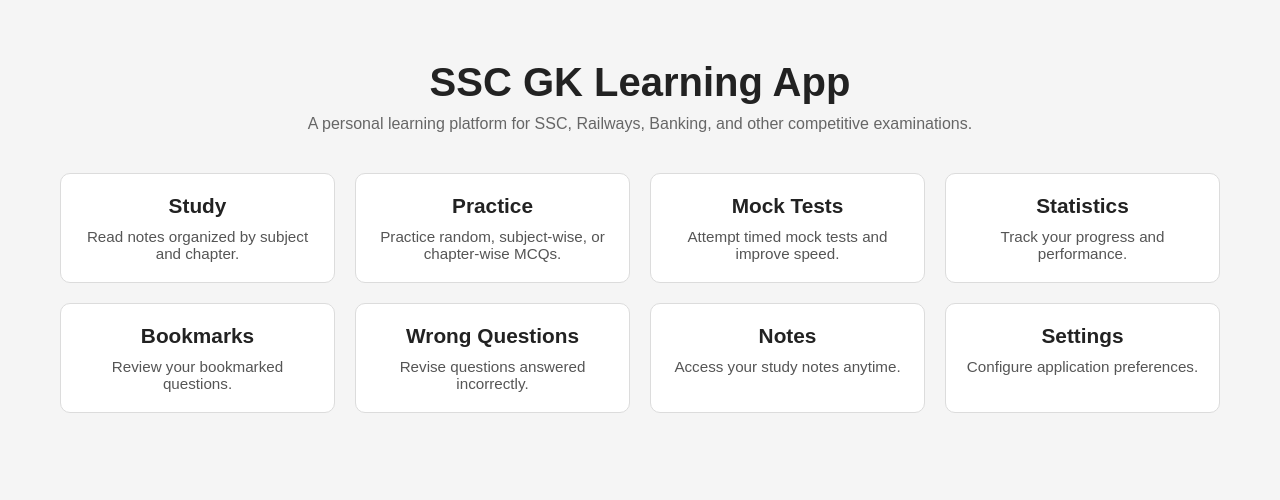
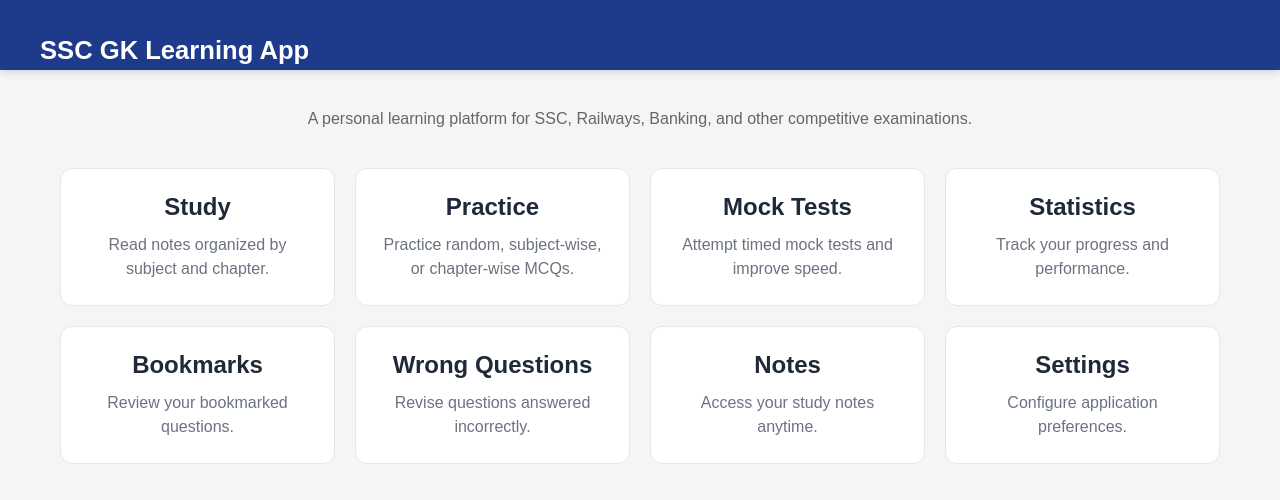
Before and after one commit to neilmathias21/ssc-gk-app, a React app in the folder frontend/: page / in a window 1280 px wide. Shown: the top 500 px of the page. Built offline with nearby package versions, Linux system fonts and the light colour scheme; the HTML template or start-up script is replaced by a standard one.

Commit message:
Add navigation bar and dashboard theme

```diff
--- a/frontend/src/components/DashboardCard/DashboardCard.css
+++ b/frontend/src/components/DashboardCard/DashboardCard.css
@@ -1,24 +1,43 @@
-.dashboard-card {
-  background-color: #ffffff;
-  border: 1px solid #dcdcdc;
-  border-radius: 10px;
-  padding: 20px;
-  text-align: center;
-  cursor: pointer;
-  transition: all 0.2s ease-in-out;
+.dashboard-card{
+
+    background:#fff;
+
+    border:1px solid #E5E7EB;
+
+    border-radius:12px;
+
+    padding:24px;
+
+    text-align:center;
+
+    cursor:pointer;
+
+    transition:0.25s;
+
 }
 
 .dashboard-card:hover {
-  transform: translateY(-4px);
-  box-shadow: 0 4px 12px rgba(0, 0, 0, 0.12);
+    transform: translateY(-5px);
+    border-color: #2563EB;
+    box-shadow: 0 10px 25px rgba(0,0,0,.08);
 }
 
-.dashboard-card h2 {
-  margin-bottom: 10px;
-  font-size: 1.3rem;
+.dashboard-card:active {
+    transform: scale(0.98);
 }
 
-.dashboard-card p {
-  color: #555;
-  font-size: 0.95rem;
+.dashboard-card h2{
+
+    color:#1F2937;
+
+    margin-bottom:12px;
+
 }
+
+.dashboard-card p{
+
+    color:#6B7280;
+
+    line-height:1.5;
+
+}
--- /dev/null
+++ b/frontend/src/components/Navbar/Navbar.css
@@ -0,0 +1,18 @@
+.navbar {
+  background-color: #1E3A8A;
+  color: white;
+  height: 70px;
+
+  display: flex;
+  align-items: center;
+
+  padding: 0 40px;
+  padding-top: 30px;
+
+  box-shadow: 0 2px 8px rgba(0,0,0,0.15);
+}
+
+.navbar-title {
+  font-size: 1.6rem;
+  font-weight: bold;
+}
--- /dev/null
+++ b/frontend/src/components/Navbar/Navbar.jsx
@@ -0,0 +1,13 @@
+import "./Navbar.css";
+
+function Navbar() {
+  return (
+    <nav className="navbar">
+      <div className="navbar-title">
+        SSC GK Learning App
+      </div>
+    </nav>
+  );
+}
+
+export default Navbar;
--- a/frontend/src/pages/Home/Home.css
+++ b/frontend/src/pages/Home/Home.css
@@ -1,7 +1,7 @@
-.home-container {
-  max-width: 1200px;
-  margin: 40px auto;
-  padding: 20px;
+.home-container{
+    max-width:1200px;
+    margin:auto;
+    padding:40px 20px;
 }
 
 .home-header {
--- a/frontend/src/pages/Home/Home.jsx
+++ b/frontend/src/pages/Home/Home.jsx
@@ -1,11 +1,13 @@
 import "./Home.css";
 import DashboardCard from "../../components/DashboardCard/DashboardCard";
+import Navbar from "../../components/Navbar/Navbar";
 
 function Home() {
   return (
+    <>
+    <Navbar />
     <div className="home-container">
       <header className="home-header">
-        <h1>SSC GK Learning App</h1>
         <p>
           A personal learning platform for SSC, Railways, Banking, and other
           competitive examinations.
@@ -54,6 +56,7 @@ function Home() {
         />
       </div>
     </div>
+    </>
   );
 }
 
```
